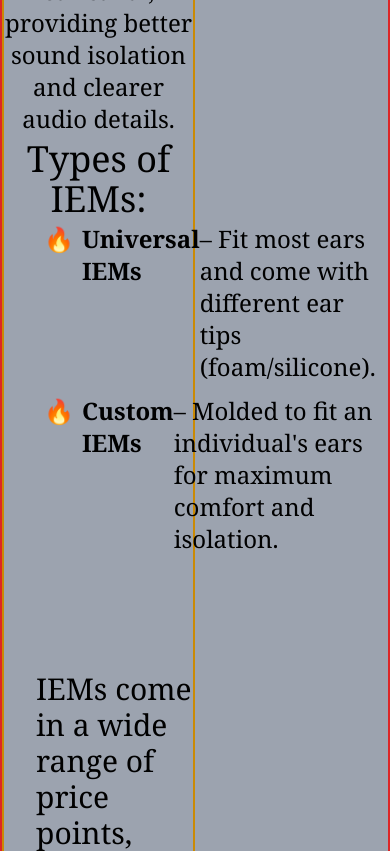
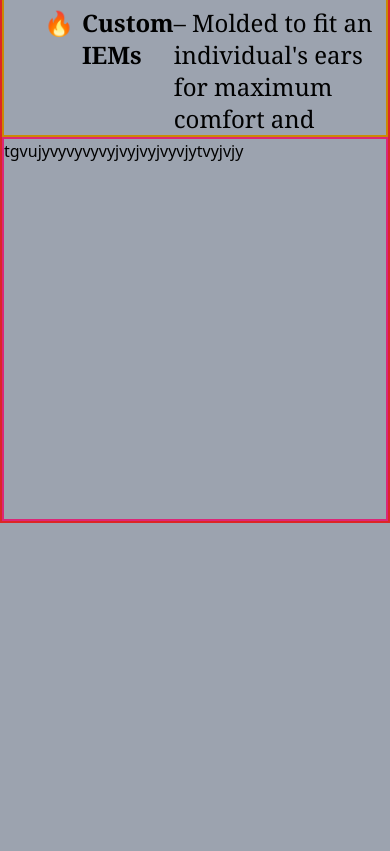
Before and after one commit to GavinEscanilla/tailwind-practice, a website: page index.html in a window 390 px wide. Shown: the part 1617-2468 px from the top of the page. After the commit the page ends 2140 px from the top, so only its background shows below. Drawn offline with nearby package versions, Linux system fonts and the light colour scheme.

Commit message:
made it more responsive for devices with smaller resolutions

```diff
--- a/index.html
+++ b/index.html
@@ -32,9 +32,12 @@
     </div>
     <div
       id="About"
-      class="box-border break-words flex min-h-screen  border-h-screen border-2 border-red-600"
+      class="min-h-screen-h-screen box-border flex w-full flex-col break-words border-2 border-red-600 md:flex-row"
     >
-      <div id="about-info" class="min-h-screen w-1/2 border-2 border-yellow-600">
+      <div
+        id="about-info"
+        class="h-screen w-1/2 w-full overflow-y-scroll border-2 border-yellow-600 lg:w-1/2"
+      >
         <h1 class="pt-20 text-center font-serif text-6xl">What are IEMS?</h1>
         <p class="pt-1 text-center font-serif text-2xl">
           IEMs (In-Ear Monitors) are high-quality earbuds used by musicians,
@@ -43,7 +46,7 @@
           sound isolation and clearer audio details.
         </p>
         <h3 class="pt-1 text-center font-serif text-4xl">Types of IEMs:</h3>
-        <ul class="flex list-none flex-col flex-wrap space-y-2 ">
+        <ul class="flex list-none flex-col flex-wrap space-y-2">
           <li
             class="flex pl-10 pt-1 font-serif text-2xl before:mr-2 before:content-['🔥']"
           >
@@ -61,7 +64,7 @@
           IEMs come in a wide range of price points, depending on sound quality,
           driver technology, and features. Here's a breakdown:
         </h3>
-        <ul class="list-none space-y-2 ">
+        <ul class="list-none space-y-2">
           <li
             class="pt-1 text-center font-serif text-3xl before:mr-2 before:content-['💲']"
           >
@@ -134,7 +137,12 @@
           </li>
         </ul>
       </div>
-      <div id="about-img" class="fl"></div>
+      <div
+        id="about-img"
+        class="h-96 w-full border-2 border-pink-600 md:h-screen lg:w-1/2"
+      >
+        tgvujyvyvyvyvyjvyjvyjvyvjytvyjvjy
+      </div>
     </div>
     <script src="index.js"></script>
   </body>
```
